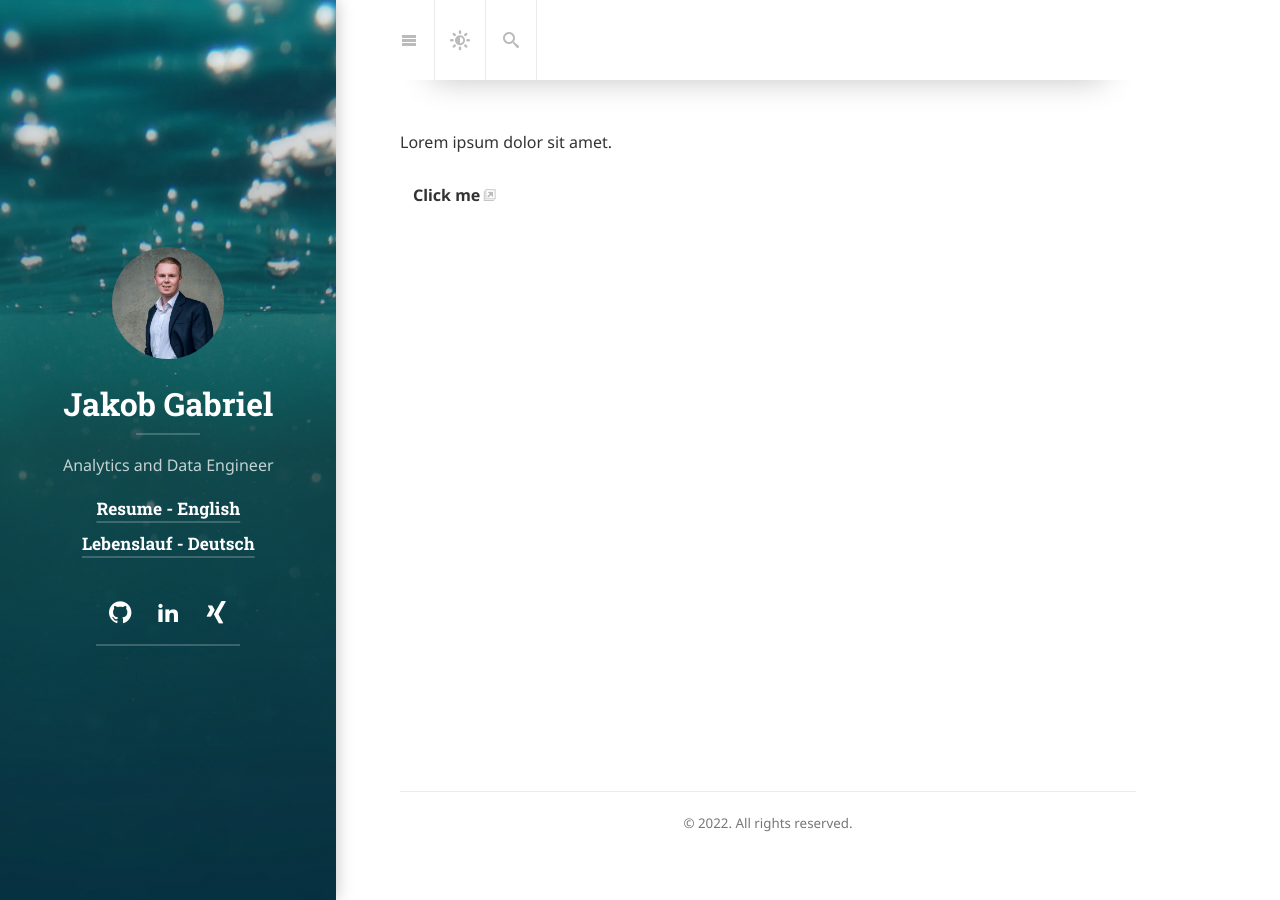
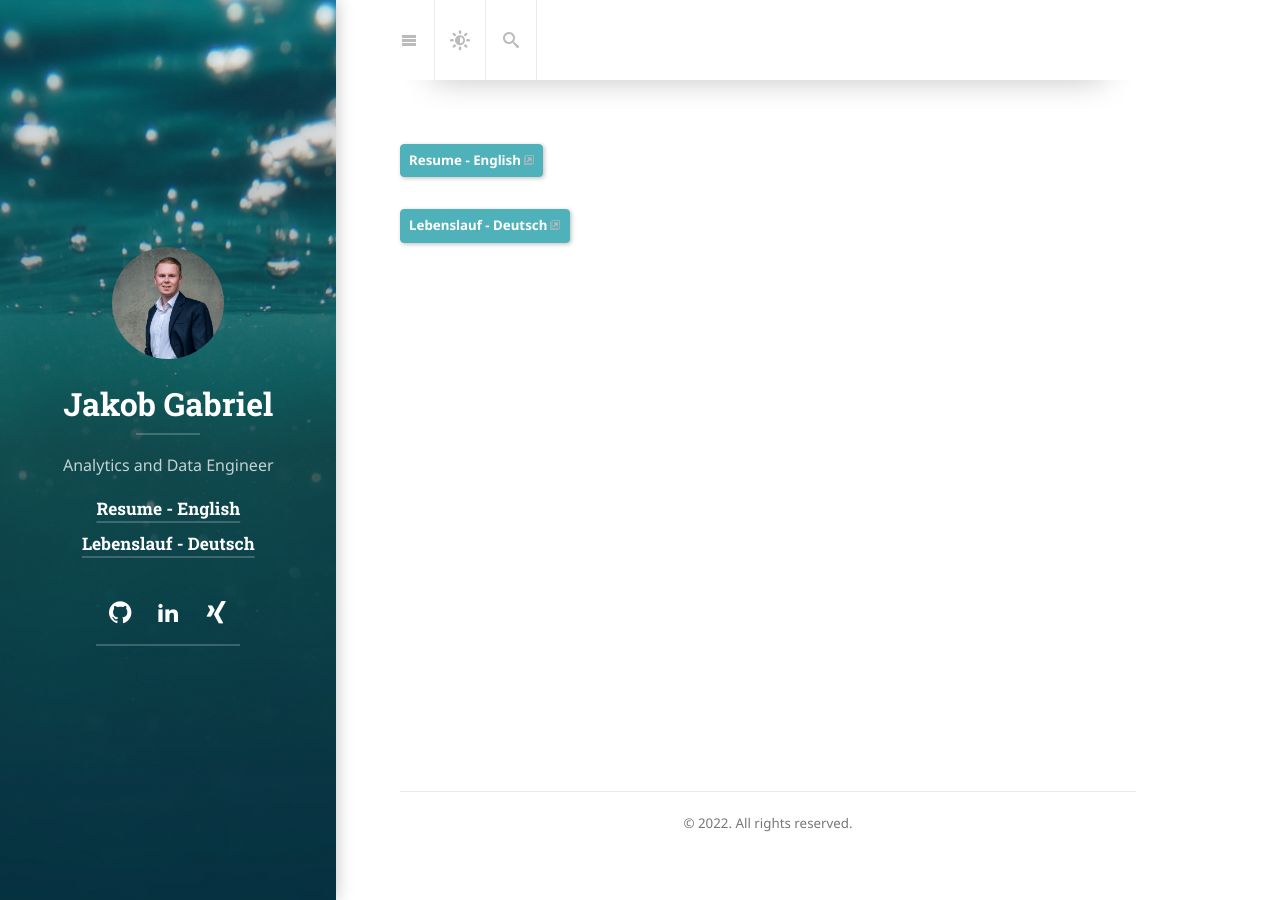
Before and after one commit to jakobgabriel/blog-resume-jakob-gabriel, a Jekyll site: the page built from index.md, in a window 1280 px wide. Built offline with Jekyll 4.4.1, drawn with Linux system fonts in a browser that asks for light colours; cached includes are drawn as plain includes; nearby versions of some CDN libraries; some web fonts are replaced; library files that are not in the unit come from our copies.

Commit message:
minor changes - buttons on index page added

```diff
--- a/index.md
+++ b/index.md
@@ -1,10 +1,10 @@
 ---
 layout: base
-title: Home
+page:
+    title: Home
 sitemap: false
 ---
 
+[Resume - English](https://jakobgabriel.github.io/resume-curriculum-vitae-jakob-gabriel/resume-english){: .btn .btn-sm .btn-primary .mt1}
 
-Lorem ipsum dolor sit amet.
-
-[Click me](http://www.google.com){: .btn}
+[Lebenslauf - Deutsch](https://jakobgabriel.github.io/resume-curriculum-vitae-jakob-gabriel/resume-deutsch){: .btn .btn-sm .btn-primary .mt1}
```
